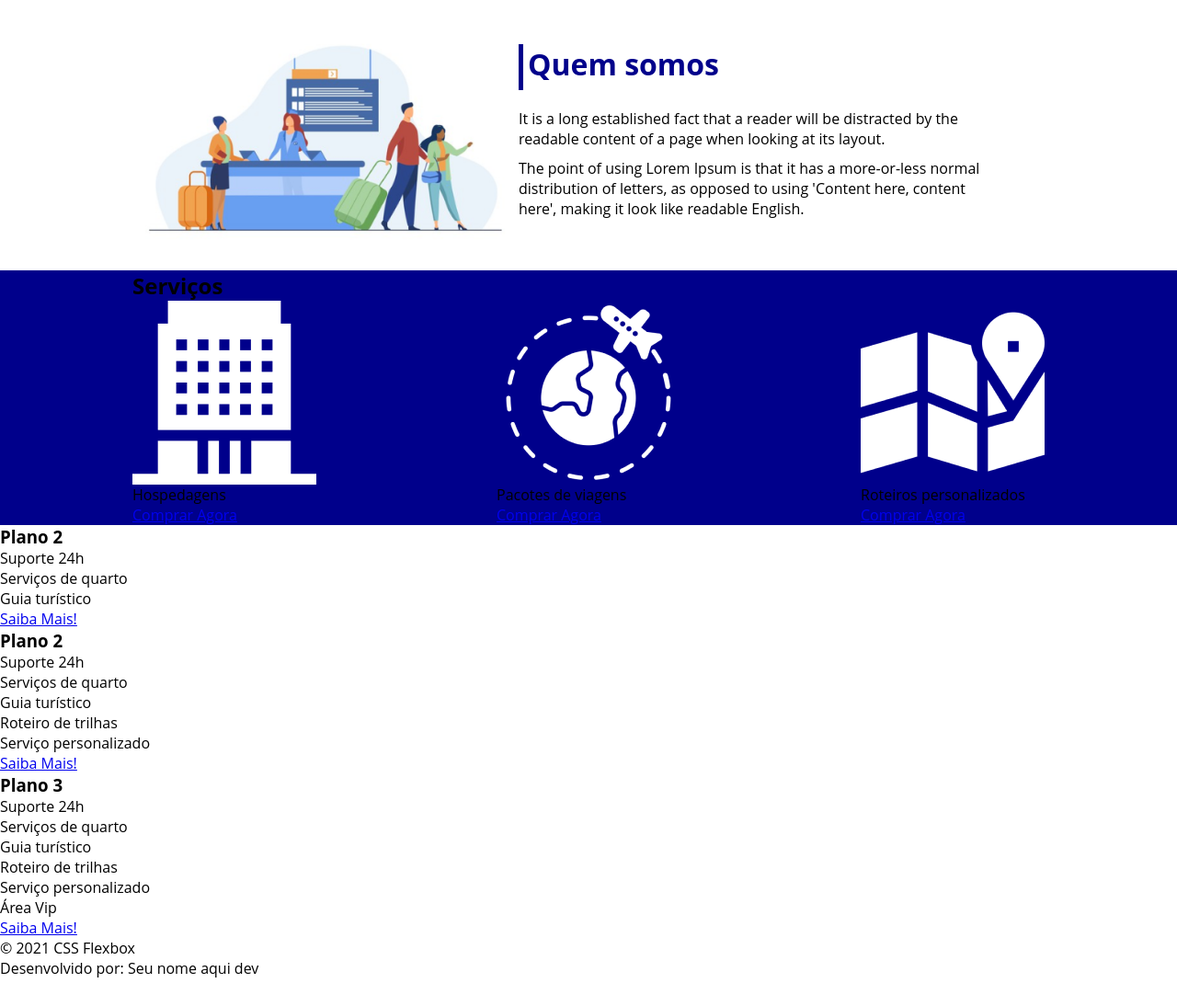
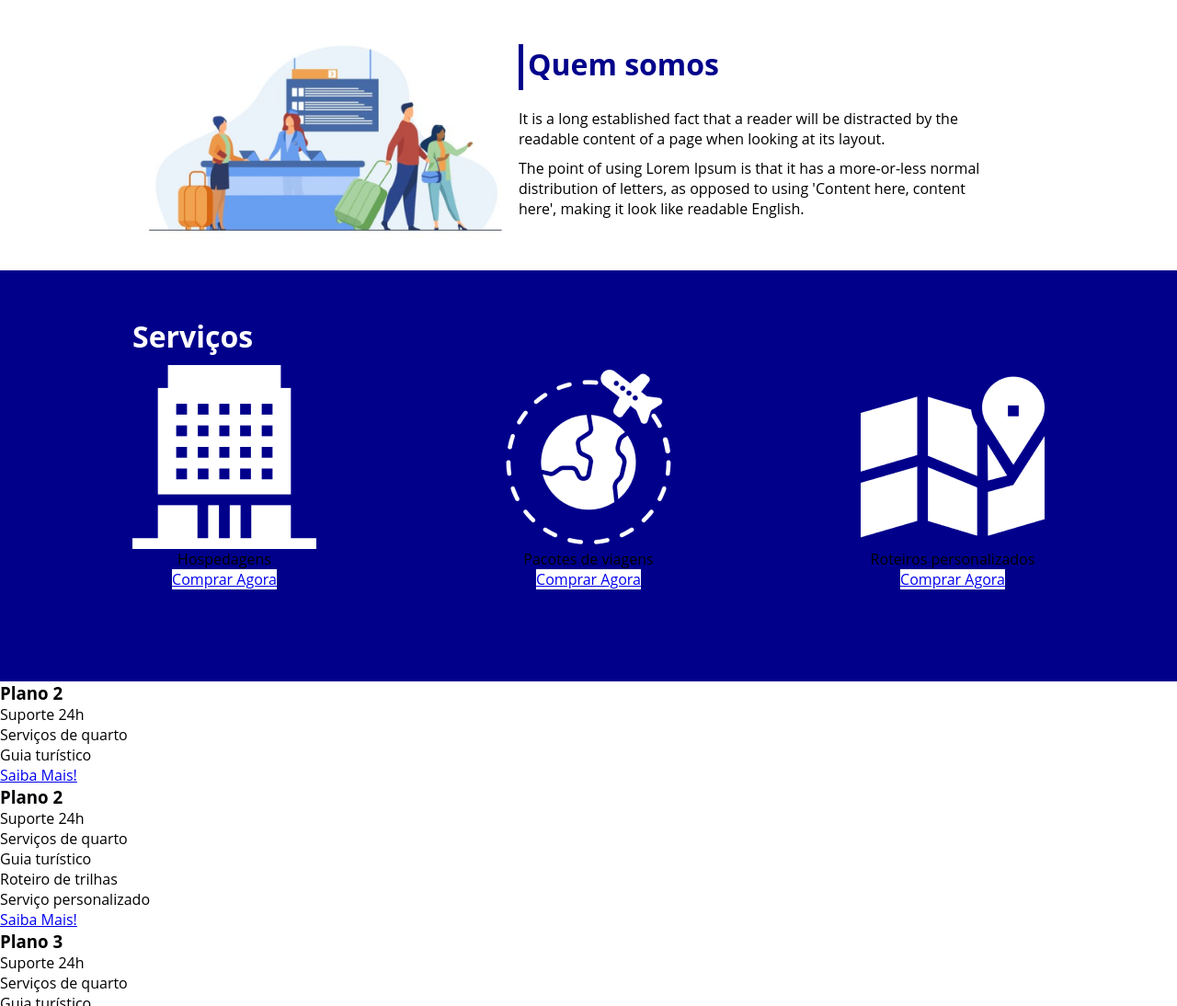
Before and after one commit to lucasdcunha42/Santander-dio-front, a plain HTML site: page index.html in a window 1280 px wide. Shown: the part 897-1991 px from the top of the page at 92% size. Before the commit the page ends 1961 px from the top, so only its background shows below. Drawn offline with Linux system fonts and the light colour scheme.

Commit message:
style changes

```diff
--- a/style.css
+++ b/style.css
@@ -116,9 +116,28 @@ header .menu {
 
 #servicos {
     flex-direction: column;
+    padding-top: 50px;
+    padding-bottom: 100px;
+}
+
+#servicos h2 {
+    color: #fff;
+    font-size: 32px;
+    margin-bottom: 10px;
 }
 
 .list-servicos {
     display: flex;
     justify-content: space-between;
 }
+
+.list-servicos .item-servicos {
+    text-align: center;
+}
+
+.item-servicos a {
+    width: 120px;
+    background-color: #fff;
+    height: 50px;
+
+}
```
